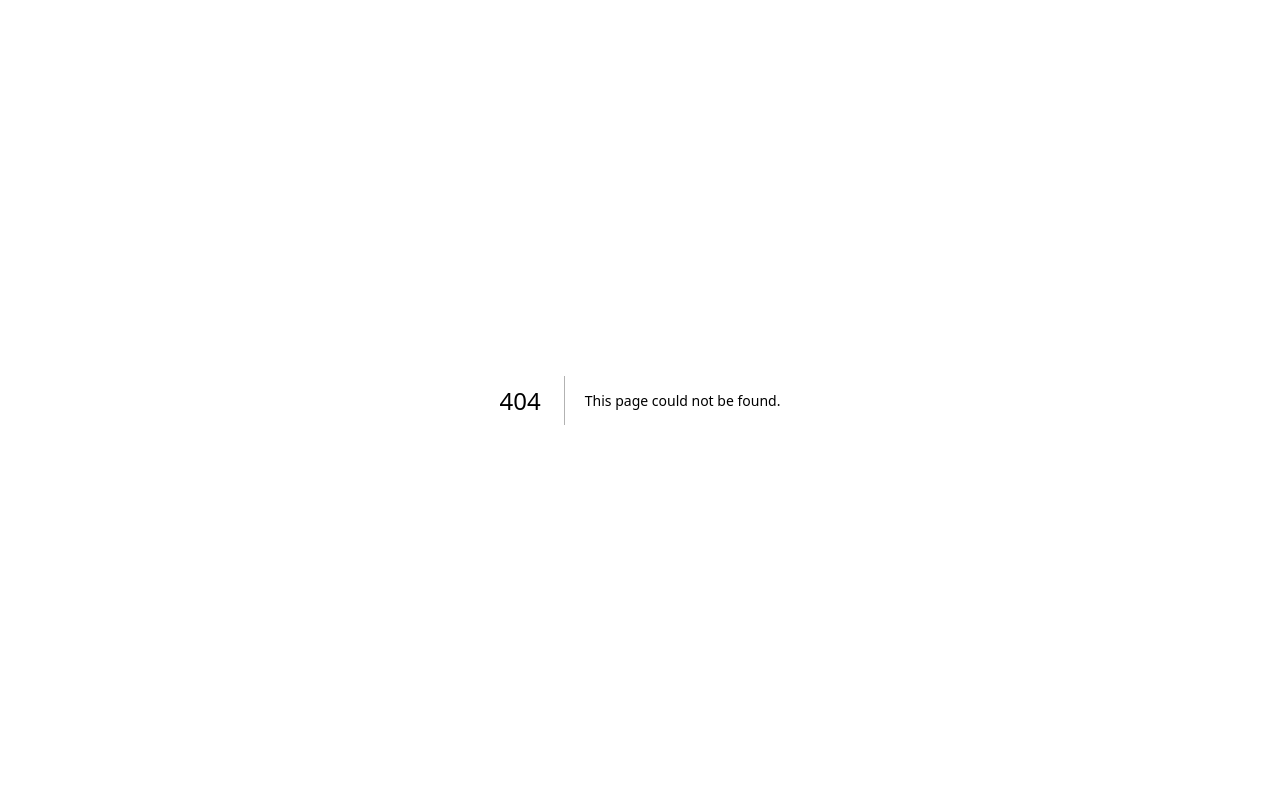
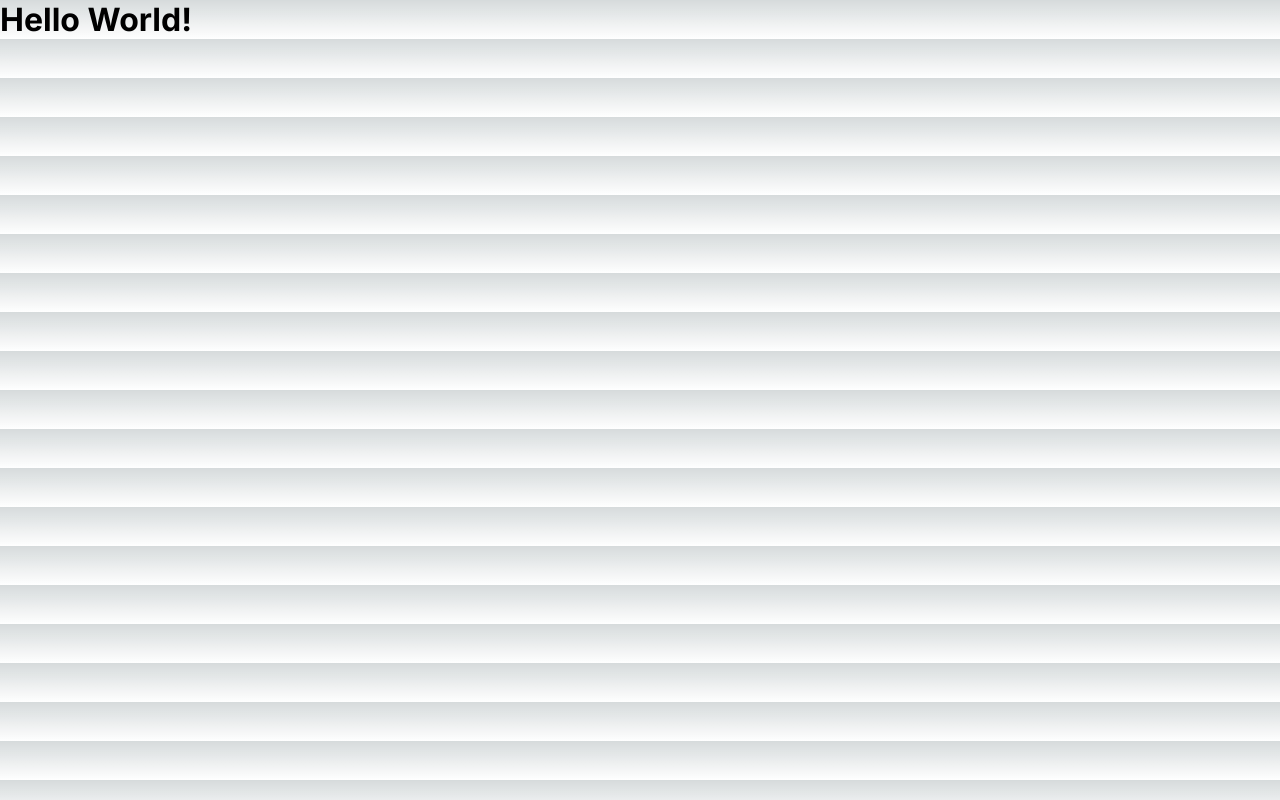
Before and after one commit to mortemn/Ping, a Next.js app in the folder frontend/: page /test1 in a window 1280 px wide. Before the commit this address had no page. Built offline with nearby package versions, Linux system fonts and the light colour scheme.

Commit message:
Added new test page

```diff
--- /dev/null
+++ b/frontend/src/app/test1/page.js
@@ -0,0 +1,3 @@
+export default function Page() {
+    return <h1>Hello World!</h1>
+}
```
